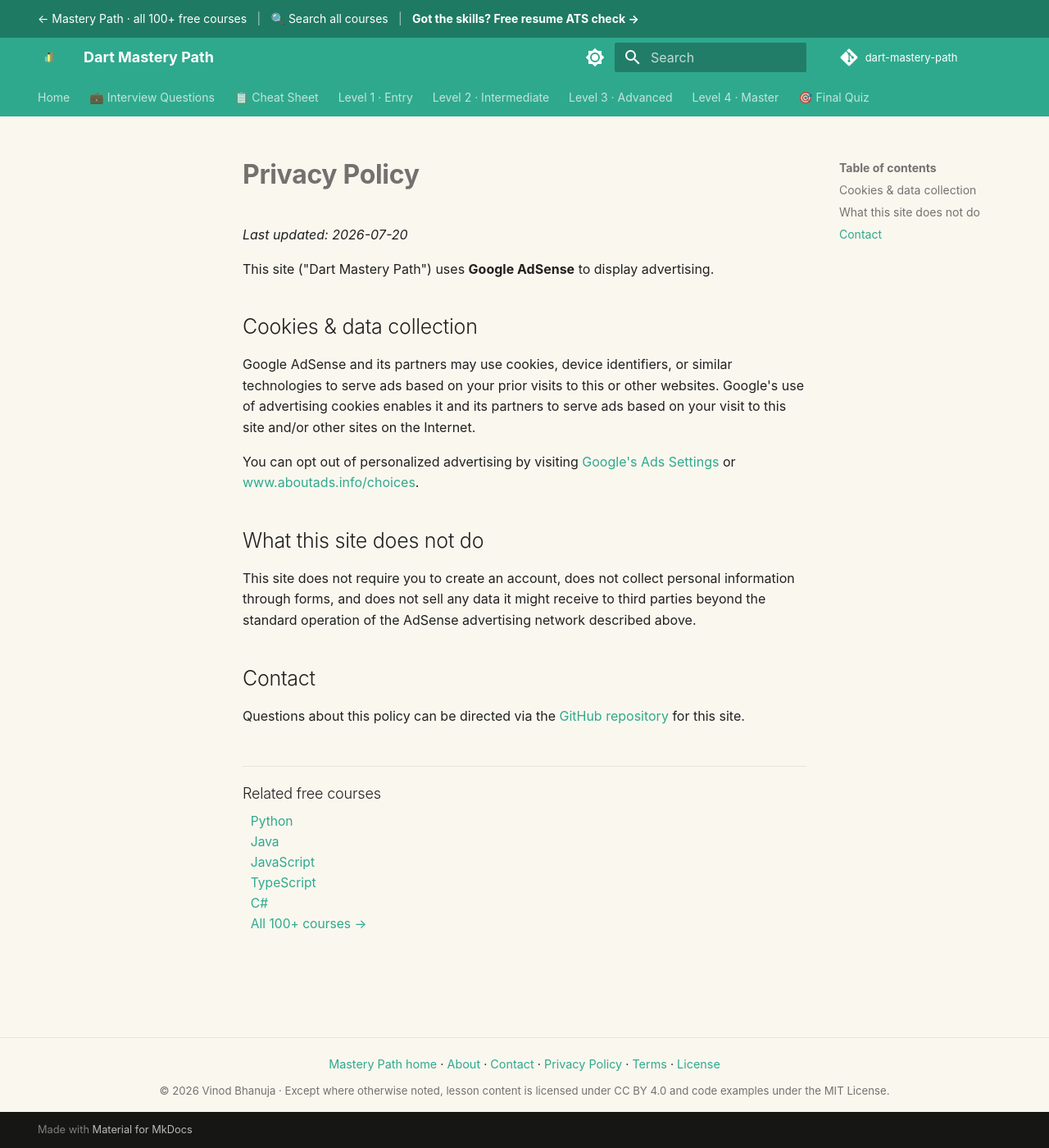
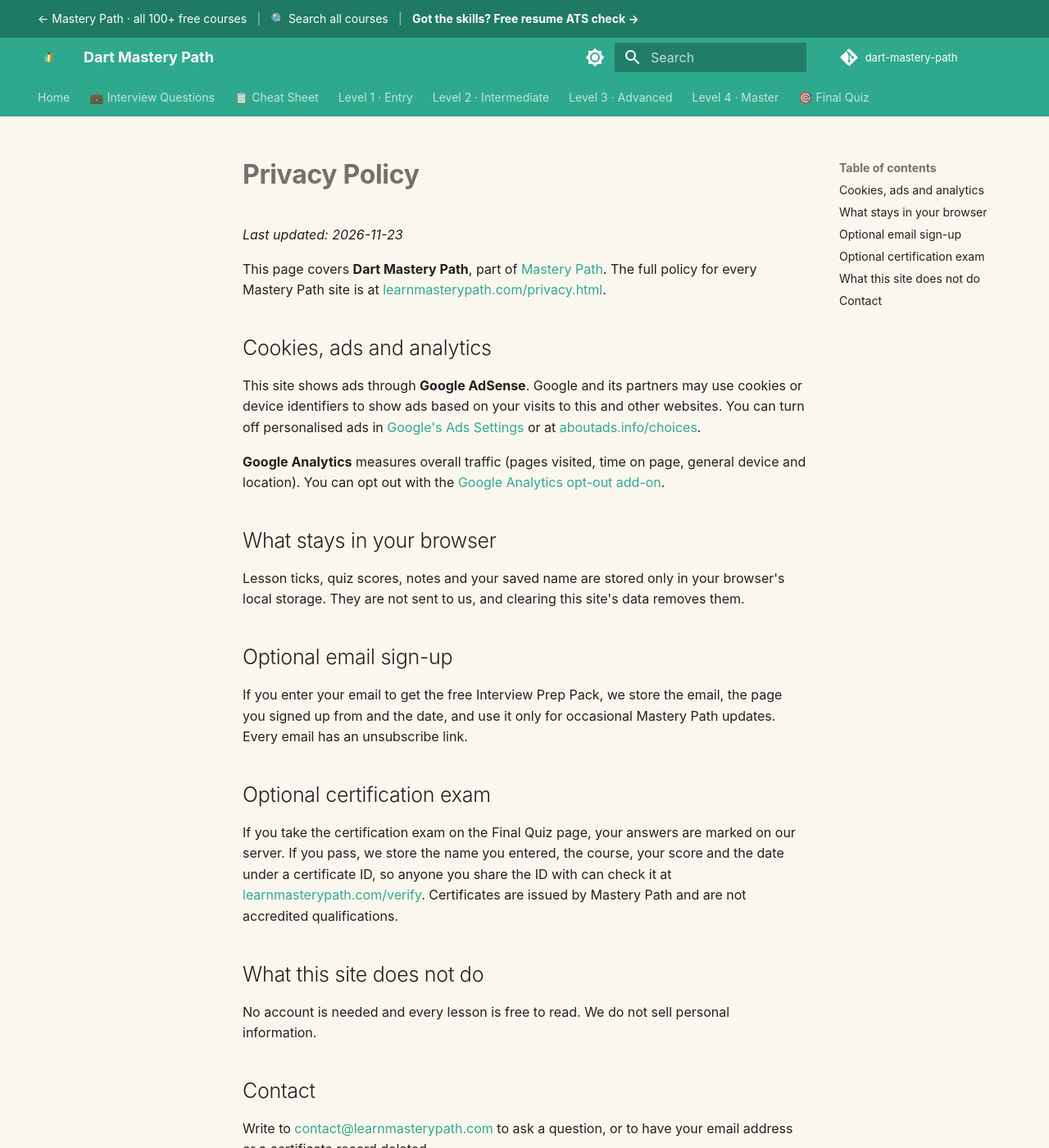
Before and after one commit to SIGILIPELLI/dart-mastery-path, an MkDocs documentation site: the page built from docs/privacy.md, in a window 1280 px wide and 1400 px high. Shown: the whole window at 82% size. Built offline with MkDocs 1.6.1 and Material for MkDocs 9.7.7, drawn with Linux system fonts in a browser that asks for light colours; comment, search, counter and statistics services are not loaded.

Commit message:
Update privacy page: progress stays in the browser, optional email sign-up and certification exam, link to the full policy
Co-Authored-By: Claude Opus 5.5 <noreply@anthropic.com>

```diff
--- a/docs/privacy.md
+++ b/docs/privacy.md
@@ -1,33 +1,35 @@
 ---
-description: "Privacy policy for the free Dart Mastery Path: how Google Analytics and AdSense cookies are used, what is not collected, and how to opt out."
+description: "Privacy policy for the free Dart Mastery Path: cookies for ads and analytics, what stays in your browser, and the optional email sign-up and certification exam."
 ---
 
 # Privacy Policy
 
-_Last updated: 2026-07-20_
+_Last updated: 2026-11-23_
 
-This site ("Dart Mastery Path") uses **Google AdSense** to display advertising.
+This page covers **Dart Mastery Path**, part of [Mastery Path](https://learnmasterypath.com/). The full policy for every Mastery Path site is at [learnmasterypath.com/privacy.html](https://learnmasterypath.com/privacy.html).
 
-## Cookies & data collection
+## Cookies, ads and analytics
 
-Google AdSense and its partners may use cookies, device identifiers, or similar
-technologies to serve ads based on your prior visits to this or other websites.
-Google's use of advertising cookies enables it and its partners to serve ads
-based on your visit to this site and/or other sites on the Internet.
+This site shows ads through **Google AdSense**. Google and its partners may use cookies or device identifiers to show ads based on your visits to this and other websites. You can turn off personalised ads in [Google's Ads Settings](https://adssettings.google.com/) or at [aboutads.info/choices](https://www.aboutads.info/choices/).
 
-You can opt out of personalized advertising by visiting
-[Google's Ads Settings](https://adssettings.google.com/) or
-[www.aboutads.info/choices](https://www.aboutads.info/choices/).
+**Google Analytics** measures overall traffic (pages visited, time on page, general device and location). You can opt out with the [Google Analytics opt-out add-on](https://tools.google.com/dlpage/gaoptout).
+
+## What stays in your browser
+
+Lesson ticks, quiz scores, notes and your saved name are stored only in your browser's local storage. They are not sent to us, and clearing this site's data removes them.
+
+## Optional email sign-up
+
+If you enter your email to get the free Interview Prep Pack, we store the email, the page you signed up from and the date, and use it only for occasional Mastery Path updates. Every email has an unsubscribe link.
+
+## Optional certification exam
+
+If you take the certification exam on the Final Quiz page, your answers are marked on our server. If you pass, we store the name you entered, the course, your score and the date under a certificate ID, so anyone you share the ID with can check it at [learnmasterypath.com/verify](https://learnmasterypath.com/verify/). Certificates are issued by Mastery Path and are not accredited qualifications.
 
 ## What this site does not do
 
-This site does not require you to create an account, does not collect personal
-information through forms, and does not sell any data it might receive to third
-parties beyond the standard operation of the AdSense advertising network
-described above.
+No account is needed and every lesson is free to read. We do not sell personal information.
 
 ## Contact
 
-Questions about this policy can be directed via the
-[GitHub repository](https://github.com/SIGILIPELLI/dart-mastery-path) for this
-site.
+Write to [contact@learnmasterypath.com](mailto:contact@learnmasterypath.com) to ask a question, or to have your email address or a certificate record deleted.
```
